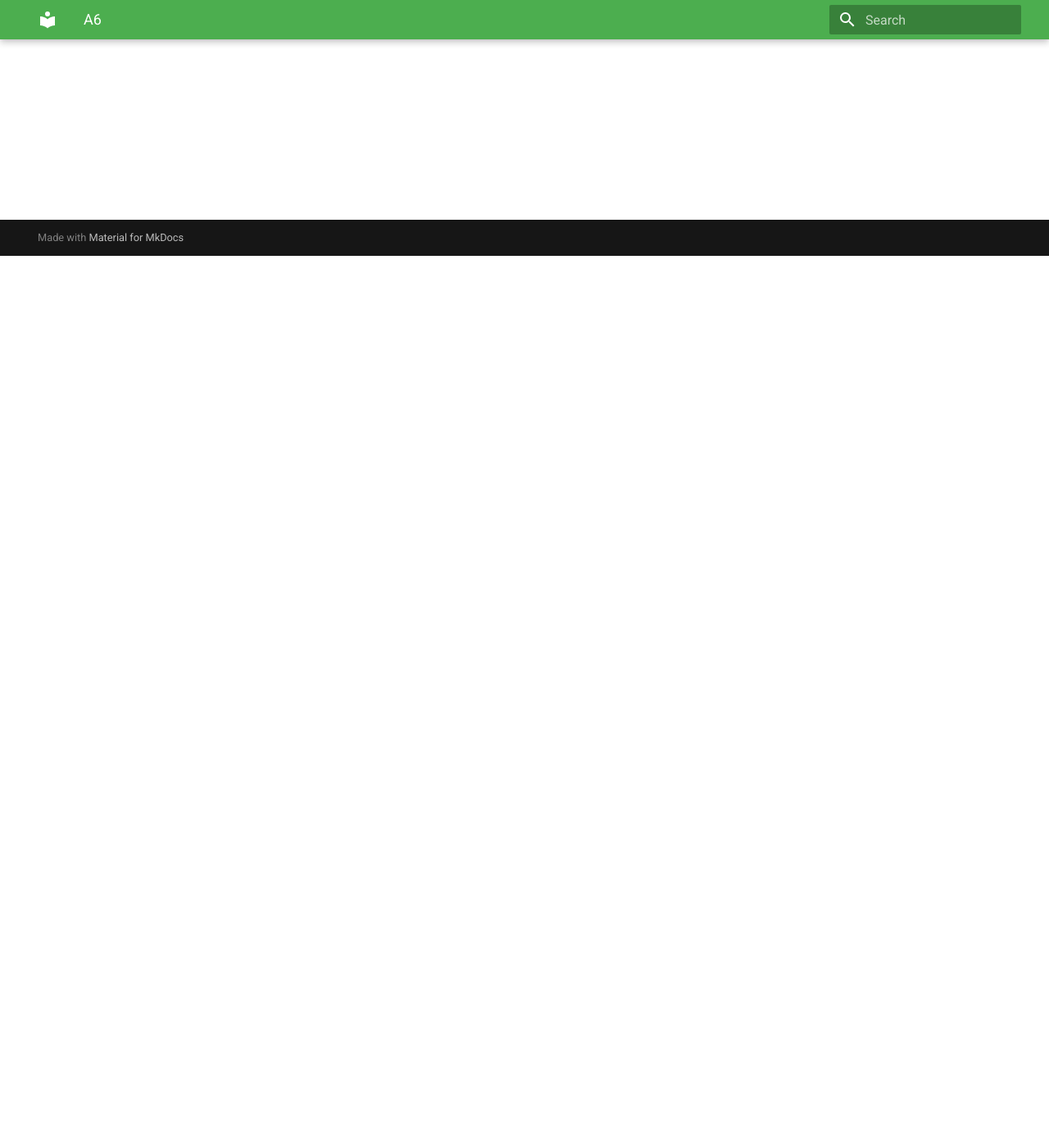
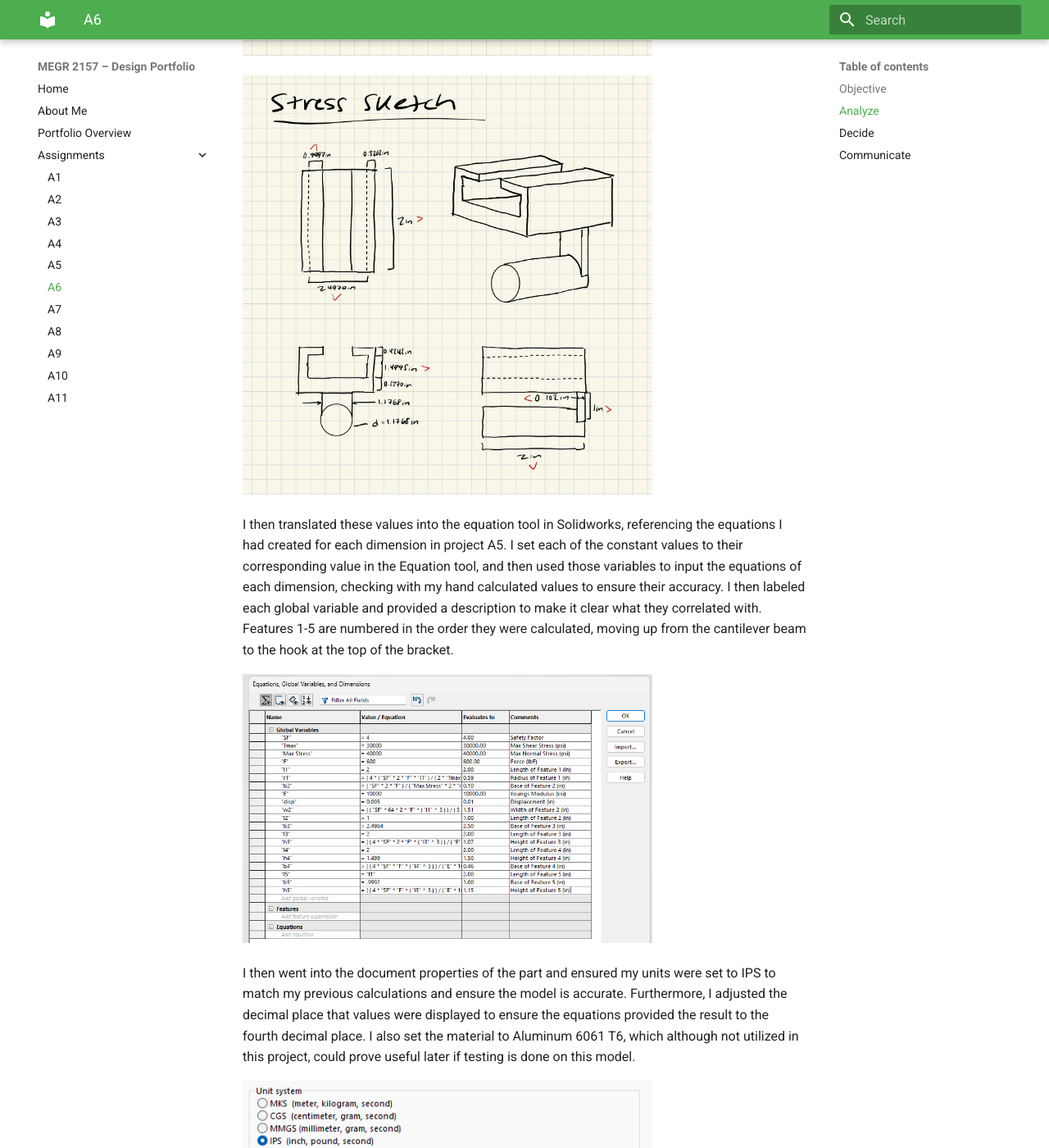
Before and after one commit to bsalvi7/megr2156-portfolio, an MkDocs documentation site: the page built from docs/assignments/A06/index.md, in a window 1280 px wide and 1400 px high, scrolled down 1088 px. Shown: the whole window at 82% size. Built offline with MkDocs 1.6.1 and Material for MkDocs 9.7.7, drawn with Linux system fonts in a browser that asks for light colours; some of the changed text lies outside the part shown.

Commit message:
Document parametric model creation process
Detailed the process of creating a parametric model based on previous dimensions, including analysis, modeling, and communication of design considerations.

```diff
--- a/docs/assignments/A06/index.md
+++ b/docs/assignments/A06/index.md
@@ -6,10 +6,81 @@ The objective of this project is to continue the design of the bracket made in A
 
 ## Analyze
 
+I began the creation of my parametric model by first analyzing the previous dimensions I had calculated for using both stress and stiffness. By creating multi-view sketches previously, I was able to easily compare the dimensions for both calculations. For each dimension, I chose the calculation that yielded the largest value, as it would ensure that the design would not fail through either stiffness or stress. To keep track, I marked each of the values I was gonna use with a red triangle on my sketches.
+
+<img width="500" alt="Stress Dimensions" src="IMG_0160.jpeg" />
+
+<img width="500" alt="Stiffness Dimensions" src="IMG_0160.jpeg" />
+
+I then translated these values into the equation tool in Solidworks, referencing the equations I had created for each dimension in project A5. I set each of the constant values to their corresponding value in the Equation tool, and then used those variables to input the equations of each dimension, checking with my hand calculated values to ensure their accuracy. I then labeled each global variable and provided a description to make it clear what they correlated with. Features 1-5 are numbered in the order they were calculated, moving up from the cantilever beam to the hook at the top of the bracket.
+
+<img width="500" alt="Specs" src="1.png" />
+
+I then went into the document properties of the part and ensured my units were set to IPS to match my previous calculations and ensure the model is accurate. Furthermore, I adjusted the decimal place that values were displayed to ensure the equations provided the result to the fourth decimal place. I also set the material to Aluminum 6061 T6, which although not utilized in this project, could prove useful later if testing is done on this model.
+
+<img width="500" alt="Set to IPS" src="2.png" />
+
+<img width="500" alt="Set Material" src="3.png" />
 
 ## Decide
 
+It was now time to create the model. Features 1-3 were simple, involving sketching and dimensioning their cross-section using the parametric values I created. I then used the extrude tool to extrude them to the desired length using the parametric values. For Features 1 and 2, I used the back plane of the cantilever beam to create the sketches to ensure they were aligned and defined properly without the need to create relations manually.
 
+<img width="500" alt="Feature 1 Sketch" src="4.png" />
+
+<img width="500" alt="Feature 1 Extrude" src="5.png" />
+
+<img width="500" alt="Feature 2 Sketch" src="6.png" />
+
+<img width="500" alt="Feature 2 Extrude" src="7.png" />
+
+<img width="500" alt="Feature 3 Sketch" src="8.png" />
+
+<img width="500" alt="Feature 3 Extrude" src="9.png" />
+
+
+
+<img width="500" alt="Specs" src="10.png" />
+
+<img width="500" alt="Specs" src="11.png" />
+
+<img width="500" alt="Specs" src="12.png" />
+
+<img width="500" alt="Specs" src="13.png" />
+
+<img width="500" alt="Specs" src="14.png" />
+
+<img width="500" alt="Specs" src="15.png" />
+
+<img width="500" alt="Specs" src="16.png" />
+
+<img width="500" alt="Specs" src="17.png" />
+
+<img width="500" alt="Specs" src="18.png" />
+
+<img width="500" alt="Specs" src="19.png" />
+
+<img width="500" alt="Specs" src="20.png" />
+
+<img width="500" alt="Specs" src="21.png" />
+
+<img width="500" alt="Specs" src="22.png" />
+
+<img width="500" alt="Specs" src="23.png" />
+
+<img width="500" alt="Specs" src="24.png" />
+
+<img width="500" alt="Specs" src="25.png" />
+
+<img width="500" alt="Specs" src="26.png" />
+
+<img width="500" alt="Specs" src="27.png" />
+
+<img width="500" alt="Specs" src="28.png" />
+
+<img width="500" alt="Specs" src="29.png" />
+
+<img width="500" alt="Specs" src="30.png" />
 ## Communicate
 
 Tighter on side of bracket hook parallel to the base of the rigid T beam, as it ensures the bracket is able to fix to the T beam tightly without extra side to side movement that could misalign the strap or create forces that are not symmetrical to each side of the rigid T beam. This could create problems as the design was created with symmetry in mind.
```
